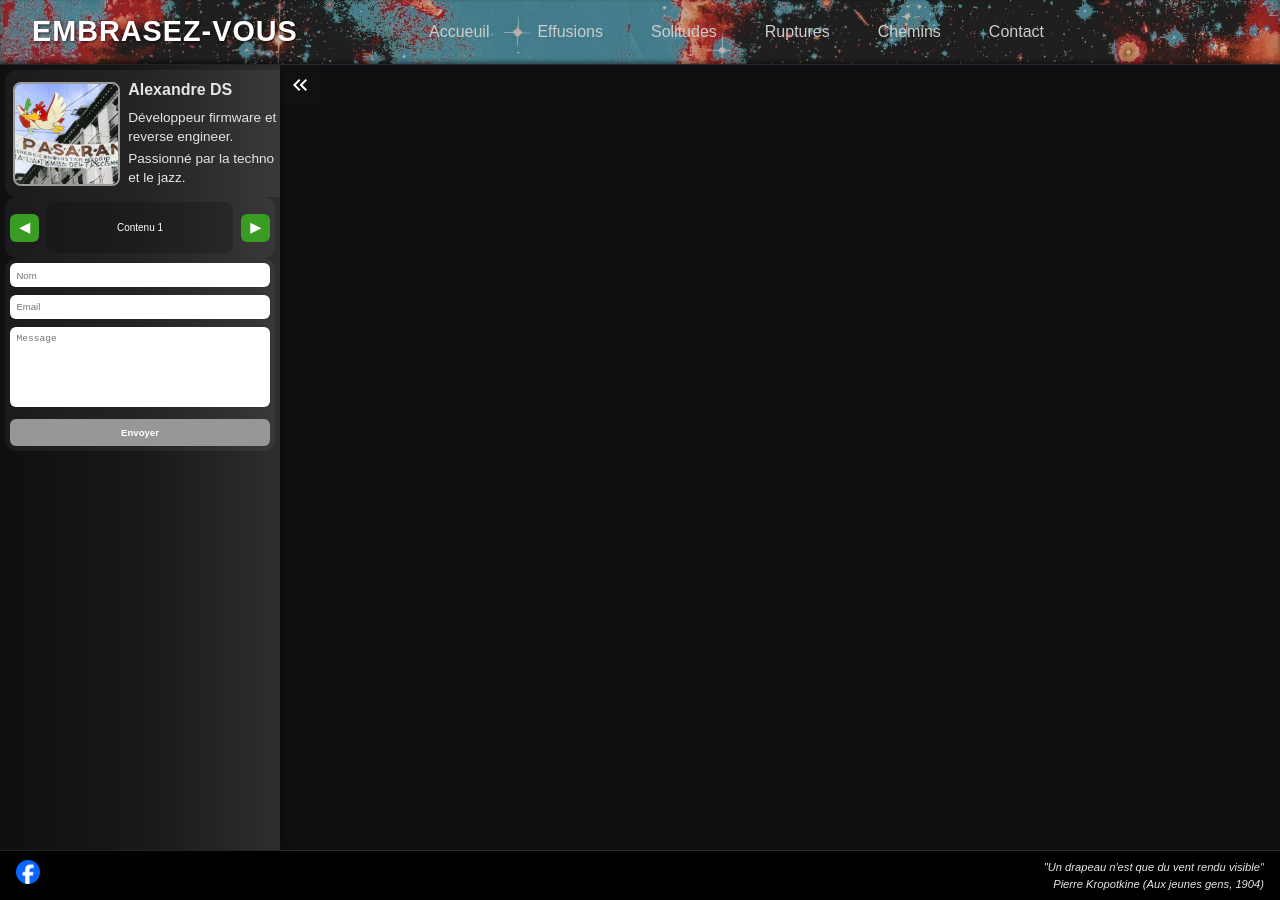
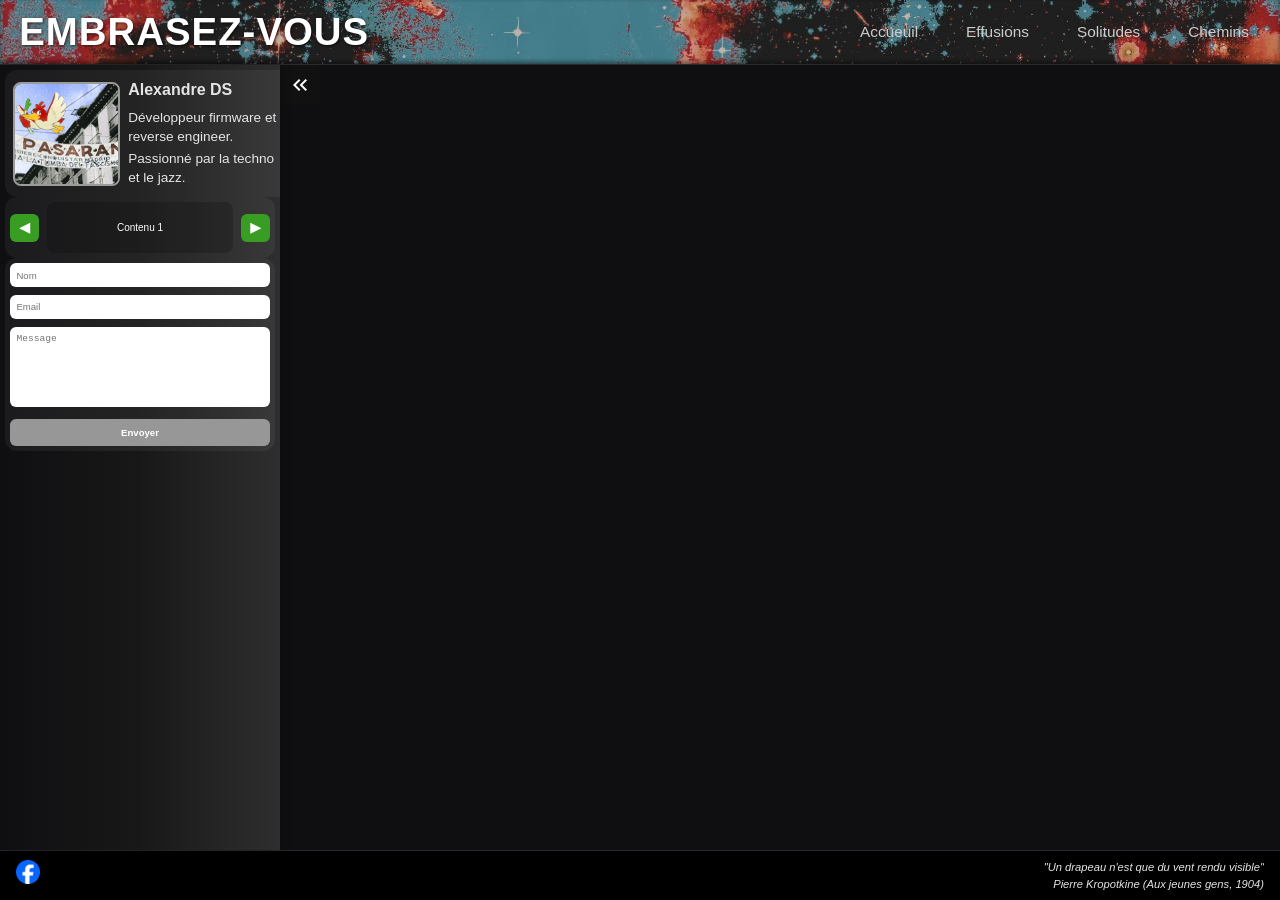
Before and after one commit to anarticho/anarticho.github.io, a Jekyll site: the page built from index.md, in a window 1280 px wide. Built offline with Jekyll 4.4.1, drawn with Linux system fonts in a browser that asks for light colours.

Commit message:
Optimiser avec telephone

```diff
--- a/_includes/header.html
+++ b/_includes/header.html
@@ -5,9 +5,7 @@
       <a href="{{ '/home' | relative_url }}">Accueuil</a>
       <a href="{{ '/humeur' | relative_url }}">Effusions</a>
       <a href="{{ '/solitudes' | relative_url }}">Solitudes</a>
-      <a href="{{ '/ruptures' | relative_url }}">Ruptures</a>
       <a href="{{ '/chemins' | relative_url }}">Chemins</a>
-      <a href="{{ '/contact' | relative_url }}">Contact</a>
     </nav>
   </div>
 </header>
--- a/assets/css/layout/default.css
+++ b/assets/css/layout/default.css
@@ -1,5 +1,6 @@
 html, body {
   height: 100%;
+  overflow-x: hidden;
 }
 
 body {
--- a/assets/css/layout/header.css
+++ b/assets/css/layout/header.css
@@ -9,27 +9,22 @@
 
   display: flex;
   align-items: center;
-  padding: 0 2rem;
 
   border-bottom: 1px solid #2a2a2f;
   box-shadow: inset 0 -2px 5px rgba(0,0,0,0.5);
 }
 
 .header-inner {
-  max-width: 1100px;
-  margin: auto;
   width: 100%;
+  margin: 0 1.5vw;
 
   display: flex;
   justify-content: space-between;
   align-items: center;
-
-  padding-right: 15vw; /* 15% de la largeur viewport */
 }
 
-/* Titre */
 .brand-name {
-  font-size: 1.8rem;
+  font-size: 3vw;
   font-weight: 700;
   color: white;
   letter-spacing: 1px;
@@ -37,9 +32,9 @@
   text-shadow: 1px 1px 3px rgba(0,0,0,0.7);  /* un petit effet pour ressortir sur le fond */
 }
 
-/* Navigation */
 .site-nav {
   display: flex;
+  font-size: 1.2vw;
   gap: 1.5rem;
   align-items: center;
 }
@@ -47,7 +42,6 @@
 .site-nav a {
   text-decoration: none;
   color: #ccc;
-  font-size: 1rem;
   padding: 0.5rem 0.75rem;                    /* un peu de padding pour "respirer" */
   border-radius: 5px;                          /* coins arrondis pour un style plus moderne */
   transition: all 0.2s ease;
@@ -64,3 +58,24 @@
   height: 50px;                               /* ajuster selon ton image */
   object-fit: contain;
 }
+
+@media (max-width: 768px) {
+  .brand-name {
+    font-size: 1vw;
+  }
+
+  .site-nav {
+  }
+}
+
+@media (max-width: 480px) {
+  .brand-name {
+    font-size: 3vw;
+  }
+
+  .site-nav {
+    font-size: 2vw;
+    font-weight: 700;
+    gap: 0.0rem;
+  }
+}
--- a/index.md
+++ b/index.md
@@ -3,7 +3,7 @@
 title: Accueil
 lang: fr
 ---
-
+<meta name="viewport" content="width=device-width, initial-scale=1.0">
 <link href="https://fonts.googleapis.com/icon?family=Material+Icons" rel="stylesheet">
 
 <div class="wrapper side-panel-open">
```
